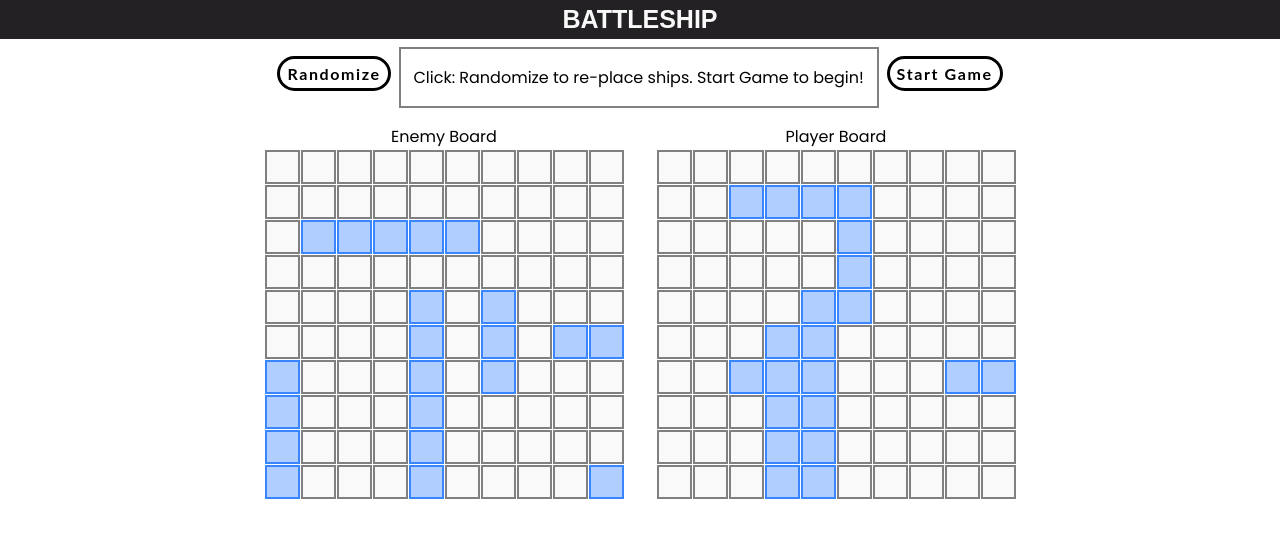
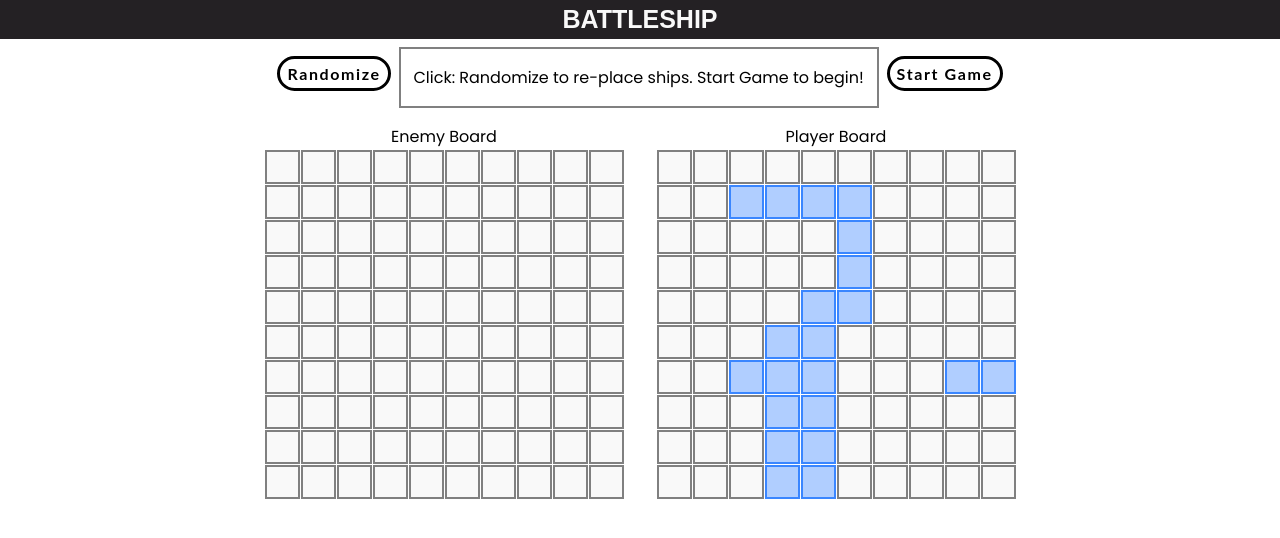
Before and after one commit to bananabread08/battleship-vanilla, a website built with webpack: page dist/index.html in a window 1280 px wide. Built offline with nearby package versions, Linux system fonts and the light colour scheme; a web font is replaced by a local one.

Commit message:
removed enemy ships visibility style

```diff
--- a/src/styles/style.css
+++ b/src/styles/style.css
@@ -125,15 +125,6 @@ header {
   background-color: var(--skyblue);
   border: 2px solid var(--ocean);
 }
-.carrier,
-.battleship,
-.frigate,
-.submarine,
-.destroyer,
-.tanker {
-  background-color: rgba(58, 134, 255, 0.4);
-  border: 2px solid #3a86ff;
-}
 .hit {
   background-color: var(--lightred);
   border: 2px solid var(--lightpink);
```
